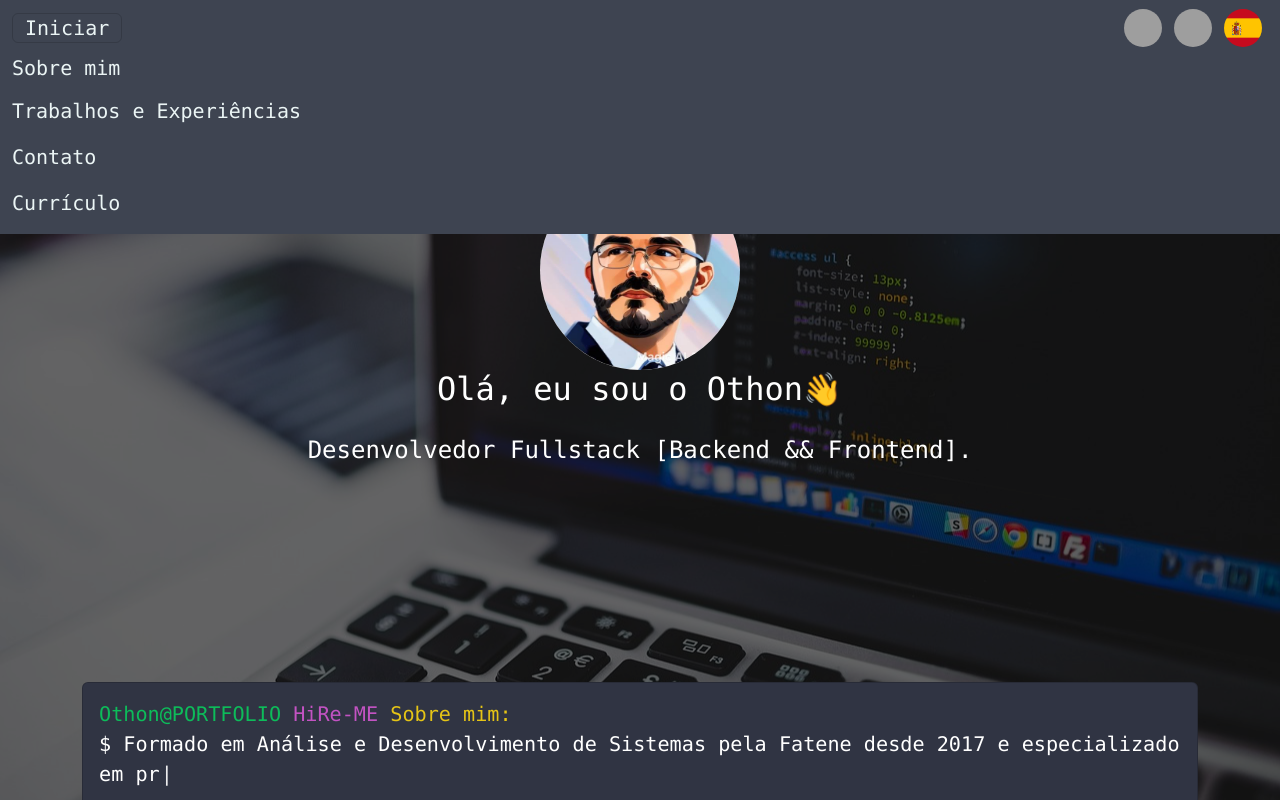
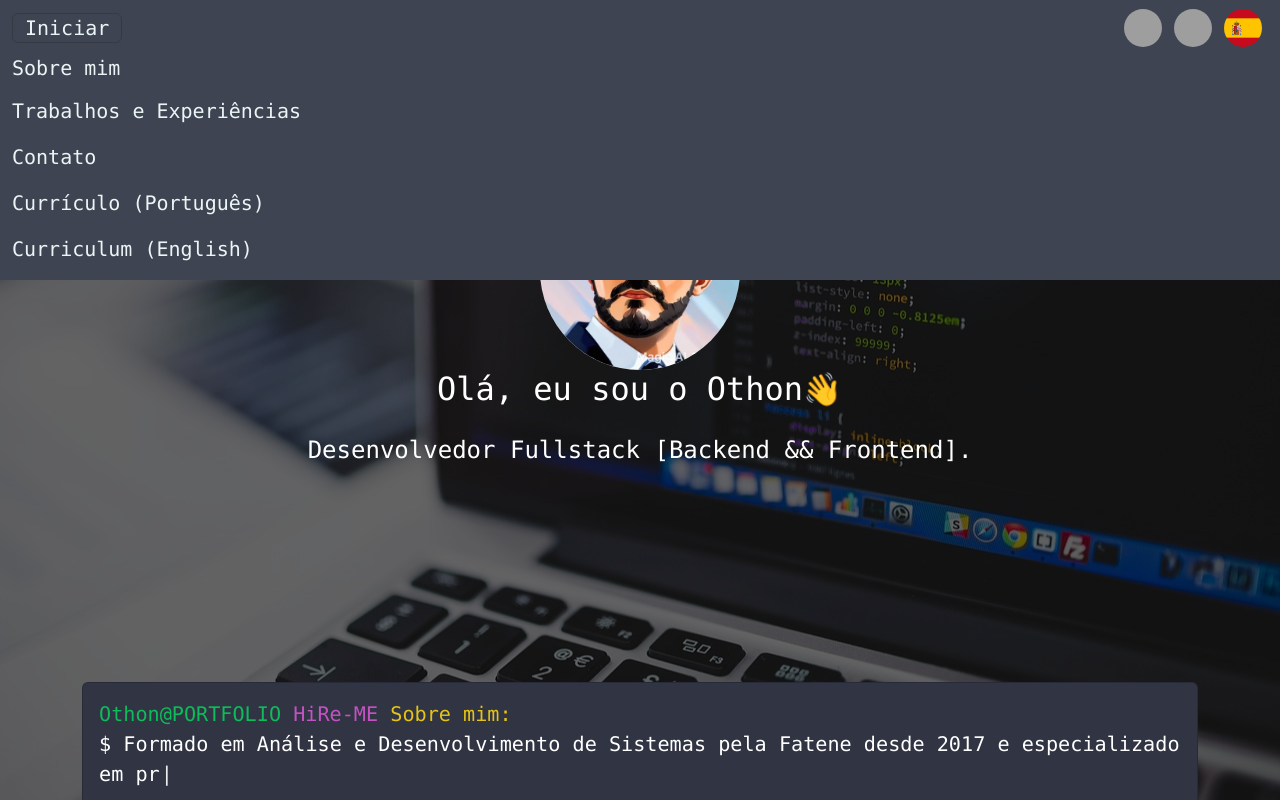
Before and after one commit to othonaf/Portfolio, a React (Create React App) app: page / in a window 1280 px wide. Shown: the top 800 px of the page. Built offline with nearby package versions, Linux system fonts and the light colour scheme; grey boxes are pictures that could not be loaded.

Commit message:
Atualizando

```diff
--- a/src/components/Header.js
+++ b/src/components/Header.js
@@ -1,7 +1,8 @@
 import React, { useState, useContext } from 'react';
 import { useLocation } from 'react-router-dom';
 import { useEffect } from 'react';
-import curriculo from '../curriculo.pdf'
+import curriculo from '../curriculo.pdf';
+import EnglishCurriculum from '../English_Curriculum_Othon.pdf';
 import { NavbarToggler, Navbar, Nav, NavLink, Linker, BandButton, ButtonBrasil } from '../styled'
 import { LanguageContext } from '../LanguageContext';
 import bandSpn from '../bandSpn.png'
@@ -59,6 +60,9 @@ export default function Header(args) {
             <NavItem>
               <NavLink href={curriculo} download>{texts.navbar.curriculum}</NavLink>
             </NavItem>
+            <NavItem>
+              <NavLink href={EnglishCurriculum} download>Curriculum (English)</NavLink>
+            </NavItem>
           </Nav>
         </Collapse>
       </Navbar>
--- a/src/components/Trabalhos.js
+++ b/src/components/Trabalhos.js
@@ -5,6 +5,7 @@ import { useNavigate } from 'react-router-dom';
 import Projetos from './Projetos';
 import { LanguageContext } from '../LanguageContext';
 import cardImage from '../calc.png';
+import chartImage from '../chart.png';
 
 
 function Trabalhos() {
@@ -66,6 +67,12 @@ function Trabalhos() {
                         descCard1={texts.projetos.descCard1}
                         imagem={cardImage}
                     />
+                    <Projetos
+                        link={'https://github.com/othonaf/Teste-Copybase/'}
+                        tituloCard1={texts.projetos.tituloCard2}
+                        descCard1={texts.projetos.descCard2}
+                        imagem={chartImage}
+                    />
                 </ProjetosContainer>
 
 
--- a/src/locales/en/translations.json
+++ b/src/locales/en/translations.json
@@ -4,7 +4,7 @@
         "aboutMe": "About me",
         "worksAndExperiences": "Works and Experiences",
         "contact": "Contact",
-        "curriculum": "Curriculum"
+        "curriculum": "Curriculum (Português)"
     },
     "console": {
         "texto": "Graduated in Systems Analysis and Development from Fatene since 2017 and specialized in Fullstack programming from Labenu. Since 2021, I have been building REST APIs on the Backend with a focus on Node.JS, TypeScript, Express.JS, Knex.JS and PostgreSQL, as well as using React.JS on the Frontend. In my last contract I also had experience with tools such as: Datadog, Kibana Elastic and Google Cloud Platform. My professional ambition is to advance my career as a Backend and Frontend Developer.",
@@ -21,7 +21,9 @@
     "projetos": {
         "tituloCard1": "Mercado Pago Fee Calculator",
         "descCard1": "An application that accurately calculates the amount that must be charged on the Mercado Pago machine, if the customer wants to pay in installments for a purchase on credit.",
-        "botao": "Check"
+        "botao": "Check",
+        "tituloCard2": "Dynamic Chart Generator",
+        "descCard2": "An application that receives a .XLSX spreadsheet file from the user and, using the data in the file, generates dynamic graphs of monthly metrics."
     },
     "trabalhos": {
         "titulo": "Education and Experience",
--- a/src/locales/es/translations.json
+++ b/src/locales/es/translations.json
@@ -4,7 +4,7 @@
         "aboutMe": "Sobre mi",
         "worksAndExperiences": "Trabajos y experiencias",
         "contact": "Contacto",
-        "curriculum": "Historial profesional"
+        "curriculum": "Historial profesional (Português)"
     },
     "console": {
         "texto": "Licenciado en Análisis y Desarrollo de Sistemas por Fatene desde 2017 y especializado en programación Fullstack por Labenu. Desde 2021, he estado creando API REST en el Backend con enfoque en Node.JS, TypeScript, Express.JS, Knex.JS y PostgreSQL, además de usar React.JS en el Frontend. En mi último contrato también tuve experiencia con herramientas como: Datadog, Kibana Elastic y Google Cloud Platform. Mi ambición profesional es avanzar en mi carrera como Desarrollador Backend y Frontend.",
@@ -21,7 +21,9 @@
     "projetos": {
         "tituloCard1": "Calculadora de Tarifas de Mercado Pago",
         "descCard1": "Una aplicación que calcula con precisión el monto que se debe cargar en la máquina de Mercado Pago, si el cliente quiere pagar en cuotas una compra a crédito.",
-        "botao": "Controlar"
+        "botao": "Controlar",
+        "tituloCard2": "Generador de gráficos dinámicos",
+        "descCard2": "Una aplicación que recibe un archivo de hoja de cálculo .XLSX del usuario y, utilizando los datos del archivo, genera gráficos dinámicos de métricas mensuales."
     },
     "trabalhos": {
         "titulo": "Educación y experiencia",
--- a/src/locales/pt/translations.json
+++ b/src/locales/pt/translations.json
@@ -4,7 +4,7 @@
         "aboutMe": "Sobre mim",
         "worksAndExperiences": "Trabalhos e Experiências",
         "contact": "Contato",
-        "curriculum": "Currículo"
+        "curriculum": "Currículo (Português)"
     },
     "console": {
         "texto": "Formado em Análise e Desenvolvimento de Sistemas pela Fatene desde 2017 e especializado em programação Fullstack pela Labenu. Desde 2021 construo APIs REST no Backend com foco em Node.JS, TypeScript, Express.JS, Knex.JS e PostgreSQL, além de utilizar React.JS no Frontend. No meu último contrato também tive experiência com ferramentas como: Datadog, Kibana Elastic e Google Cloud Platform. Minha ambição profissional é avançar em minha carreira como Desenvolvedor Backend e Frontend.",
@@ -21,7 +21,9 @@
     "projetos": {
         "tituloCard1": "Calculadora de Taxas Mercado Pago",
         "descCard1": "Uma aplicação que calcula com precisão o valor que deve ser cobrado na maquininha do Mercado Pago, caso o cliente queira parcelar uma compra no crédito.",
-        "botao": "Conferir"
+        "botao": "Conferir",
+        "tituloCard2": "Gerador de Gráficos Dinâmicos",
+        "descCard2": "Uma aplicação que recebe por upload do usuário um arquivo de planilhas .XLSX e apartir dos dados do arquivo gera gráficos dinâmicos de métricas mensais."
     },
     "trabalhos": {
         "titulo": "Educação e Experiência",
```
Also changed, not shown: src/chart.png (added), 1 other file (tests, documents, lock files or other folders).
